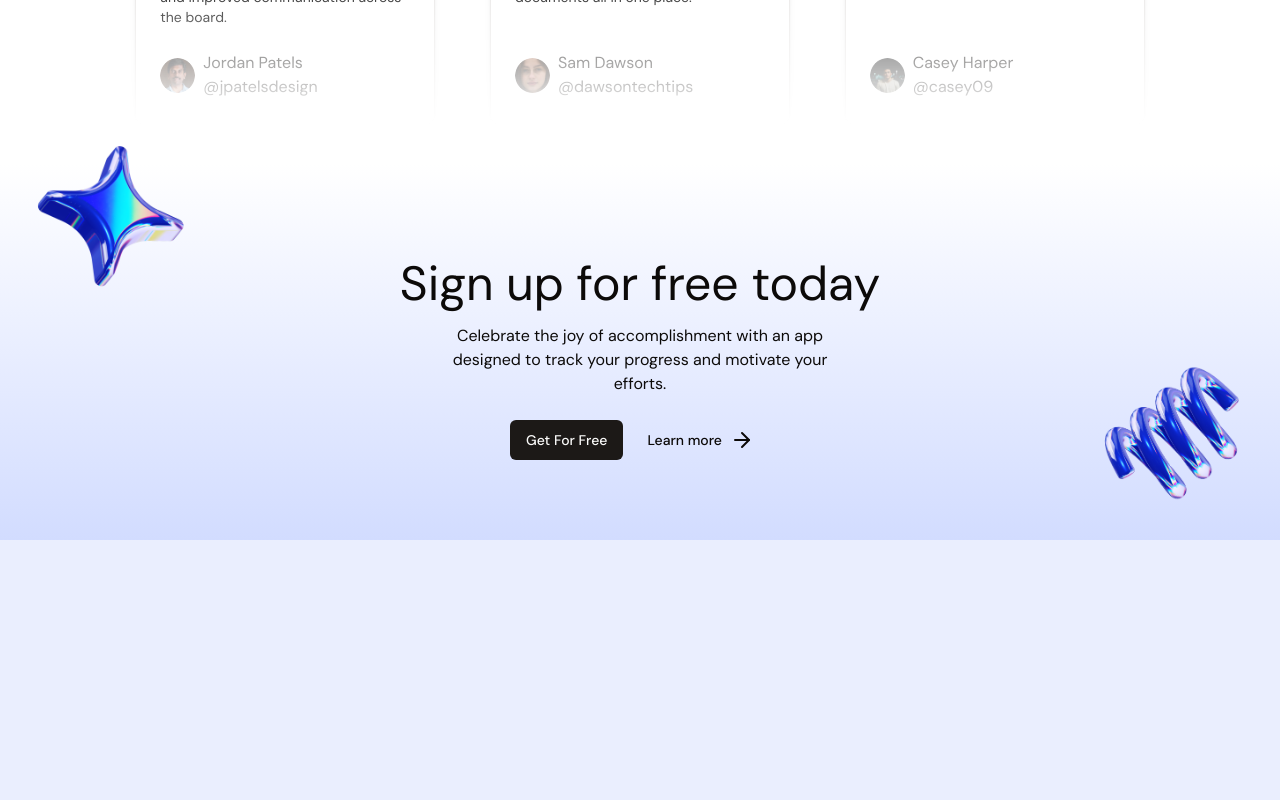
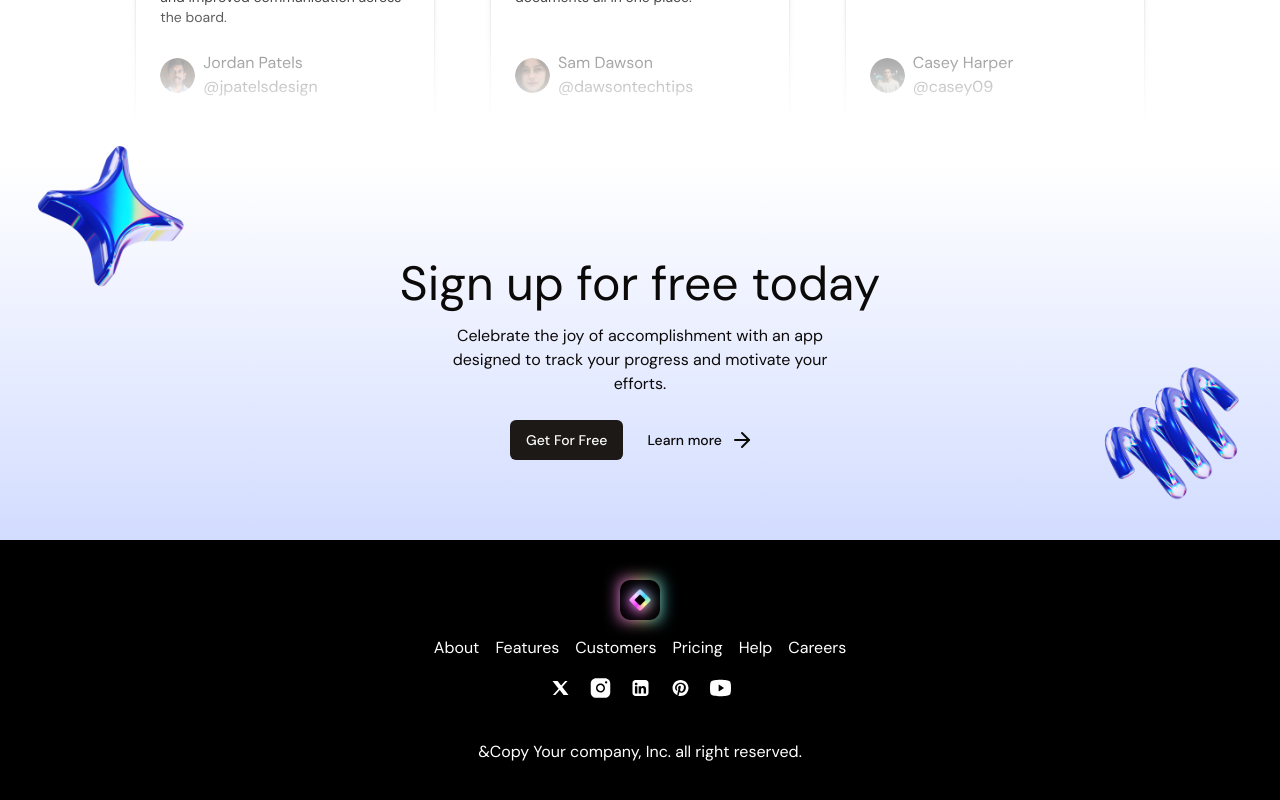
Before and after one commit to aliallam98/frontend-light-saas-landing-page-nextjs, a Next.js app: page / in a window 1280 px wide. Shown: the part 3649-4449 px from the top of the page. Before the commit the page ends 4189 px from the top, so only its background shows below. Built offline with nearby package versions, Linux system fonts and the light colour scheme.

Commit message:
Finished Footer .

```diff
--- a/src/app/page.tsx
+++ b/src/app/page.tsx
@@ -1,5 +1,6 @@
 import Header from "@/components/header";
 import { CallToAction } from "@/sections/CallToAction";
+import { Footer } from "@/sections/Footer";
 import Hero from "@/sections/Hero";
 import { LogoTicker } from "@/sections/LogoTicker";
 import Pricing from "@/sections/Pricing";
@@ -12,10 +13,11 @@ export default function Home() {
       <Header />
       <Hero />
       <LogoTicker />
-      <ProductShowcase/>
-      <Pricing/>
-      <Testimonials/>
-      <CallToAction/>
+      <ProductShowcase />
+      <Pricing />
+      <Testimonials />
+      <CallToAction />
+      <Footer />
     </>
   );
 }
--- a/src/sections/Footer.tsx
+++ b/src/sections/Footer.tsx
@@ -1,3 +1,38 @@
+import Logo from "@/components/Logo";
+import Link from "next/link";
+
+import SocialX from "@/assets/social-x.svg";
+import SocialInsta from "@/assets/social-insta.svg";
+import Sociallinkedin from "@/assets/social-linkedin.svg";
+import SocialPin from "@/assets/social-pin.svg";
+import Socialyoutube from "@/assets/social-youtube.svg";
+
 export const Footer = () => {
-  return null;
+  return (
+    <footer className="py-10 bg-black text-white">
+      <div className="container flex flex-col  items-center gap-4">
+        <div className="inline-flex relative before:content-[''] before:size-10 before:top-2 before:bottom-0 before:blur before:bg-[linear-gradient(to_right,#F87BFF,#FB92CF,#FFDD9B,#C2F0B1,#2FD8FE)]">
+          <span className="absolute">
+            <Logo />
+          </span>
+        </div>
+        <nav className="flex flex-col md:flex-row items-center gap-4">
+          <Link href={"#"}>About</Link>
+          <Link href={"#"}>Features</Link>
+          <Link href={"#"}>Customers</Link>
+          <Link href={"#"}>Pricing</Link>
+          <Link href={"#"}>Help</Link>
+          <Link href={"#"}>Careers</Link>
+        </nav>
+        <div className="flex flex-col md:flex-row items-center gap-4">
+          <SocialX />
+          <SocialInsta />
+          <Sociallinkedin />
+          <SocialPin />
+          <Socialyoutube />
+        </div>
+        <p className="mt-6">&Copy Your company, Inc. all right reserved. </p>
+      </div>
+    </footer>
+  );
 };
```
